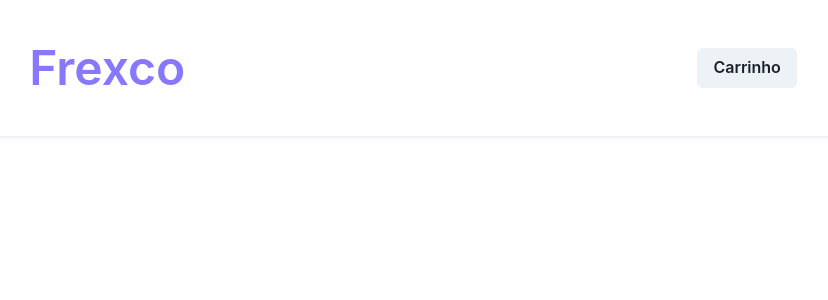
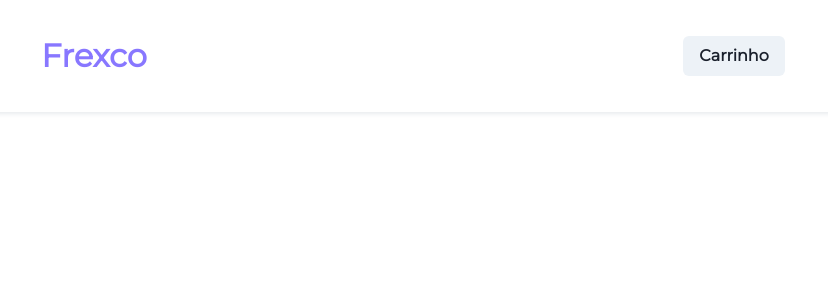
Before and after one commit to carloscmarcelino/Frexco, a React (Vite) app: page / in a window 1280 px wide. Shown: the top 300 px of the page, without its empty margins (227-1055 px from the left). Built offline with nearby package versions, Linux system fonts and the light colour scheme.

Commit message:
feat: added font family

```diff
--- a/package.json
+++ b/package.json
@@ -13,6 +13,7 @@
     "@commitlint/config-conventional": "^17.0.3",
     "@emotion/react": "^11",
     "@emotion/styled": "^11",
+    "@fontsource/montserrat": "^4.5.11",
     "axios": "^0.27.2",
     "eslint": "^8.21.0",
     "framer-motion": "^6",
--- a/src/main.tsx
+++ b/src/main.tsx
@@ -4,12 +4,27 @@ import App from './App';
 
 import { ChakraProvider } from '@chakra-ui/react';
 
-import { theme } from './styles/theme';
 import { BrowserRouter } from 'react-router-dom';
+
+import { extendTheme } from '@chakra-ui/react';
+
+import '@fontsource/montserrat';
+
+const theme = extendTheme({
+  colors: {
+    orange: '#e80',
+    purle1: '#87f',
+    purle2: '#76f',
+    white: '#fff',
+  },
+  fonts: {
+    body: 'montserrat',
+  },
+});
 
 ReactDOM.createRoot(document.getElementById('app') as HTMLElement).render(
   <React.StrictMode>
-    <ChakraProvider theme={theme}>
+    <ChakraProvider theme={theme} resetCSS>
       <BrowserRouter>
         <App />
       </BrowserRouter>
--- a/src/modules/home/Header/Header.tsx
+++ b/src/modules/home/Header/Header.tsx
@@ -9,7 +9,7 @@ export const Header = () => {
       justifyContent="space-around"
       p="2rem 0"
     >
-      <Text fontSize="3rem" color="purle1" fontWeight="600">
+      <Text fontSize="2rem" color="purle1" fontWeight="600">
         Frexco
       </Text>
       <Button>Carrinho</Button>
--- a/src/styles/theme.ts
+++ /dev/null
@@ -1,11 +0,0 @@
-import { extendTheme } from '@chakra-ui/react';
-import { Colors } from './types';
-
-const colors: Colors = {
-  orange: '#e80',
-  purle1: '#87f',
-  purle2: '#76f',
-  white: '#fff',
-};
-
-export const theme = extendTheme({ colors });
--- a/src/styles/types.ts
+++ /dev/null
@@ -1,6 +0,0 @@
-export type Colors = {
-  orange: string;
-  purle1: string;
-  purle2: string;
-  white: string;
-};
```
Also changed, not shown: 1 other file (tests, documents, lock files or other folders).
